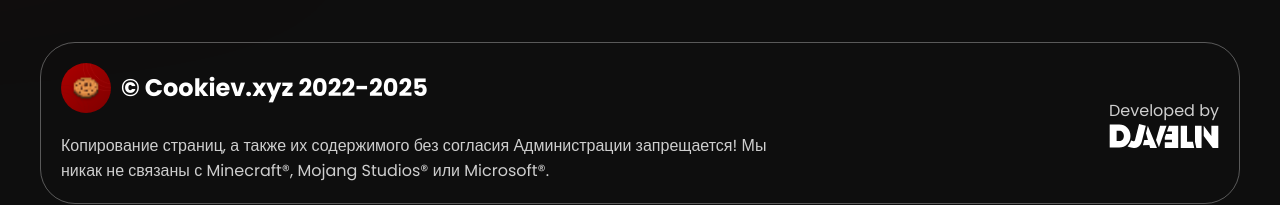
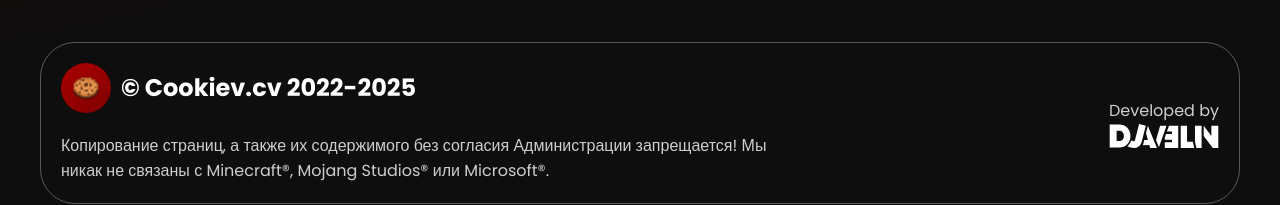
Before and after one commit to MrDJAVELIN/cookievanilla, a Next.js app: page / in a window 1280 px wide. Shown: the part 1739-1944 px from the top of the page. Built offline with nearby package versions, Linux system fonts and the light colour scheme; no server answers.

Commit message:
Update Footer.tsx

```diff
--- a/src/components/Footer.tsx
+++ b/src/components/Footer.tsx
@@ -17,7 +17,7 @@ const Footer = () => {
                             height={50}
                             radius={50}
                         />
-                        <span>&copy; Cookiev.xyz 2022-2025</span>
+                        <span>&copy; Cookiev.cv 2022-2025</span>
                     </Link>
                     <p>
                         Копирование страниц, а также их содержимого без согласия
```
